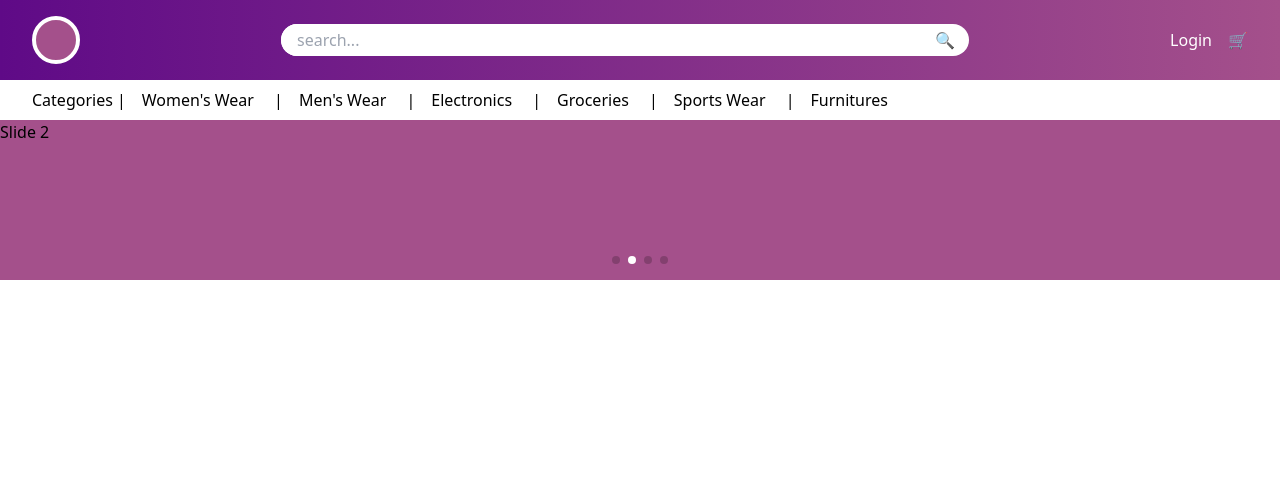
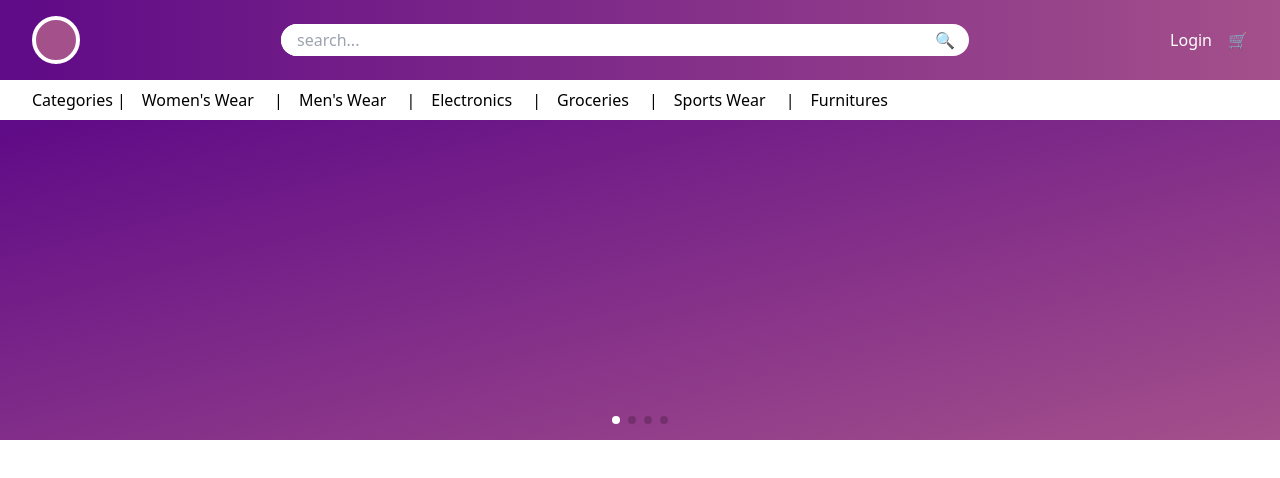
Before and after one commit to SOURABH358/ecommerce-app, a React (Create React App) app: page /home in a window 1280 px wide. Shown: the top 478 px of the page. Built offline with nearby package versions, Linux system fonts and the light colour scheme.

Commit message:
added files

```diff
--- a/src/components/Hero.js
+++ b/src/components/Hero.js
@@ -21,20 +21,22 @@ export default function Hero() {
             fadeEffect={{
                 crossFade : true
             }}
-            autoplay={{
-                delay: 2000,
-                disableOnInteraction: false,
-            }}
+            // autoplay={{
+            //     delay: 2000,
+            //     disableOnInteraction: false,
+            // }}
             modules={[Autoplay, Pagination, Navigation]}
             pagination={{
                 clickable: true
             }}
             navigation={true}
         >
-            <SwiperSlide className=""><div className="bg-pink h-[10rem]">Slide 1</div></SwiperSlide>
-            <SwiperSlide className=""><div className="bg-pink h-[10rem]">Slide 2</div></SwiperSlide>
-            <SwiperSlide className=""><div className="bg-pink h-[10rem]">Slide 3</div></SwiperSlide>
-            <SwiperSlide className=""><div className="bg-pink h-[10rem]">Slide 4</div></SwiperSlide>
+            <SwiperSlide className=""><div className="bg-gradient-to-br from-purple to-pink h-[20rem]">
+                <div></div>
+                </div></SwiperSlide>
+            <SwiperSlide className=""><div className="bg-pink h-[20rem]">Slide 2</div></SwiperSlide>
+            <SwiperSlide className=""><div className="bg-pink h-[20rem]">Slide 3</div></SwiperSlide>
+            <SwiperSlide className=""><div className="bg-pink h-[20rem]">Slide 4</div></SwiperSlide>
         </Swiper>
     </section>
 }
```
